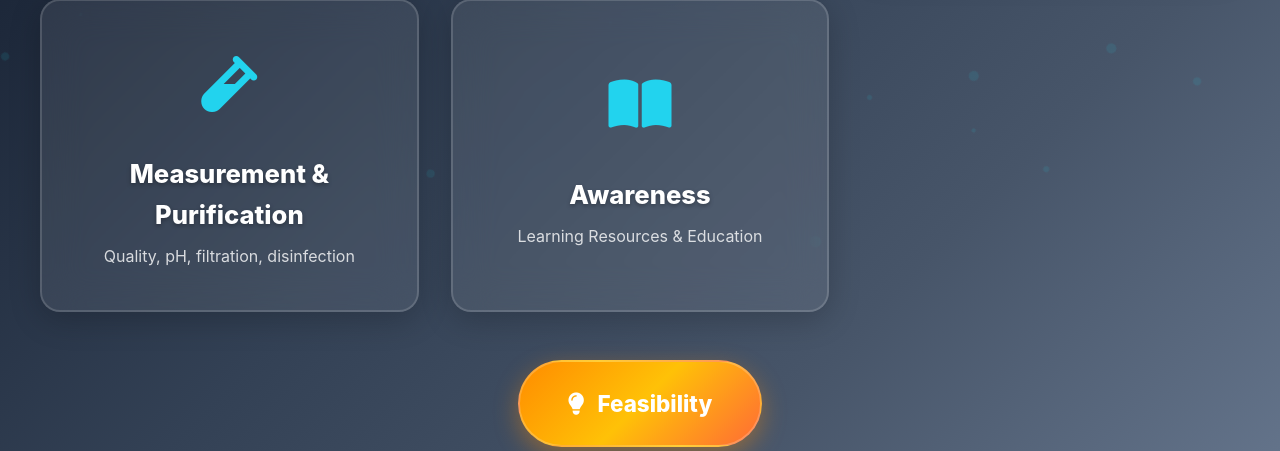
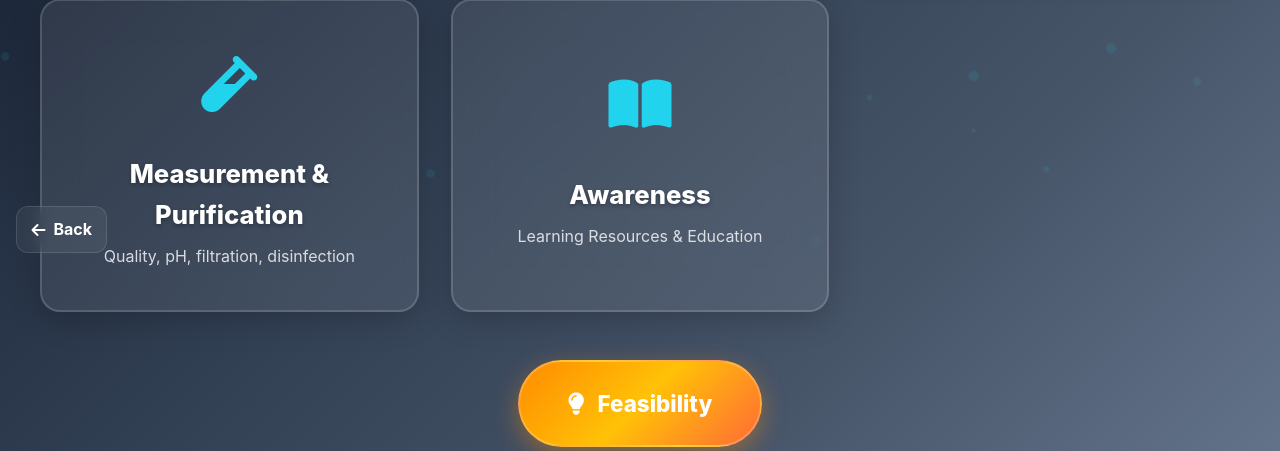
Before and after one commit to MeruguSanthiPriya/RTRWH, a Flask app: page /results/overview/1 in a window 1280 px wide. Shown: the part 531-982 px from the top of the page. Run offline with Flask 3, Linux system fonts and the light colour scheme; tables that the repository leaves empty hold one stand-in row (values such as "Sample post").

Commit message:
feat: Implement comprehensive input validation and back button

```diff
--- a/Rain Water Harvesting/app.py
+++ b/Rain Water Harvesting/app.py
@@ -98,6 +98,15 @@ app.config['SECRET_KEY'] = 'your-secret-key-change-in-production'  # Change this
 # Configure the database file
 app.config['SQLALCHEMY_DATABASE_URI'] = 'postgresql://app_user:password@localhost:5432/rtrwh_gis'
 app.config['SQLALCHEMY_TRACK_MODIFICATIONS'] = False
+
+# Restore session and redirect to property input page
+@app.route('/restore_property_session/<int:entry_id>')
+def restore_property_session(entry_id):
+    user_data = UserInput.query.get_or_404(entry_id)
+    session['latitude'] = user_data.user_lat
+    session['longitude'] = user_data.user_lon
+    session['address'] = user_data.location_name
+    return redirect(url_for('individual_input_page'))
 
 # Initialize the database with the app
 db.init_app(app)
--- a/Rain Water Harvesting/templates/results_overview.html
+++ b/Rain Water Harvesting/templates/results_overview.html
@@ -160,6 +160,32 @@
     margin-top: 1rem;
   }
 
+  .back-button-fixed {
+    position: fixed;
+    left: 1rem;
+    bottom: 1rem;
+    display: inline-flex;
+    align-items: center;
+    gap: 0.5rem;
+    background: rgba(255, 255, 255, 0.06);
+    border: 1px solid rgba(255, 255, 255, 0.12);
+    color: #fff;
+    padding: 0.6rem 0.9rem;
+    border-radius: 12px;
+    font-weight: 700;
+    text-decoration: none;
+    backdrop-filter: blur(8px);
+    transition: all 0.18s ease;
+    z-index: 1200;
+  }
+
+  .back-button-fixed:hover {
+    transform: translateX(-4px);
+    background: rgba(34, 211, 238, 0.14);
+    border-color: rgba(34, 211, 238, 0.28);
+    color: #22d3ee;
+  }
+
   @media (max-width: 768px) {
     .results-grid {
       grid-template-columns: 1fr;
@@ -223,4 +249,9 @@
     </a>
   </div>
 </div>
+<!-- Fixed back button (bottom-left) -->
+<a href="{{ url_for('restore_property_session', entry_id=user_data.id) }}" class="back-button-fixed">
+  <i class="fas fa-arrow-left"></i>
+  Back
+</a>
 {% endblock %}
```
